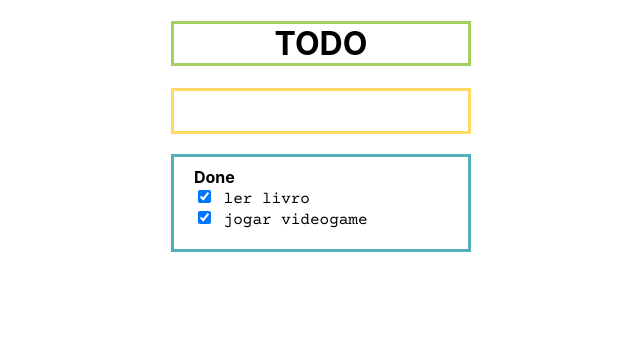
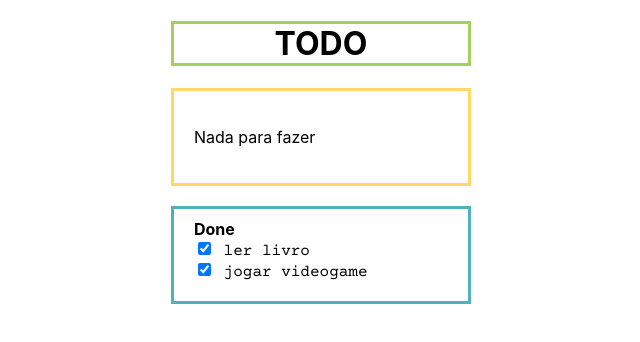
Before and after one commit to roselmamendes/todo, a React (Create React App) app: page / in a window 1280 px wide. Both pictures are taken after a click on the checkbox "jogar videogame". Shown: the top 342 px of the page, without its empty margins (319-959 px from the left). Built offline with nearby package versions, Linux system fonts and the light colour scheme.

Commit message:
Refactor the section Todo list as a component

```diff
--- a/src/App.js
+++ b/src/App.js
@@ -1,4 +1,5 @@
 import React, { useState } from 'react';
+import TodoList from './components/TodoList';
 import './App.css';
 
 function App(props){
@@ -17,23 +18,14 @@ function App(props){
   return (
     <div className="App">
       <h1>TODO</h1>
-      <div data-testid="todo-list" className="TodoList">
-        {taskList.map((task, index) =>(
-          !task.done &&
-            (<li key={index}>
-              <input type="checkbox" id={index} name={`task${index}`} onChange={handleChange}/>
-              <label for={index}> {task.title}</label>
-            </li>))
-        )
-        }
-      </div>
+      <TodoList taskList={taskList} handleChange={handleChange}/>
       <div data-testid="done-list" className="DoneList">
           <b>Done</b>
           {taskList.map((task, index) =>
               (task.done &&
                 (<li key={index}>
                   <input type="checkbox" id={index} name={`task${index}`} onChange={handleChange} checked/>
-                  <label for={index}> {task.title}</label>
+                  <label htmlFor={index}> {task.title}</label>
                 </li>)
               )
           )}
--- /dev/null
+++ b/src/components/TodoList.js
@@ -0,0 +1,22 @@
+function TodoList(props){
+    let isEmptyTodoList = true;
+    return (
+        <div data-testid="todo-list" className="TodoList">
+        {props.taskList.map((task, index) =>
+        {
+            if(!task.done){
+                isEmptyTodoList = false;
+                return (<li key={index}>
+                    <input type="checkbox" id={index} name={`task${index}`} onChange={props.handleChange}/>
+                    <label htmlFor={index}> {task.title}</label>
+                </li>)
+            }
+            return null;
+        })}
+
+        {isEmptyTodoList && <p>Nada para fazer</p>}
+      </div>
+    );
+}
+
+export default TodoList;
```
Also changed, not shown: 1 other file (tests, documents, lock files or other folders).
